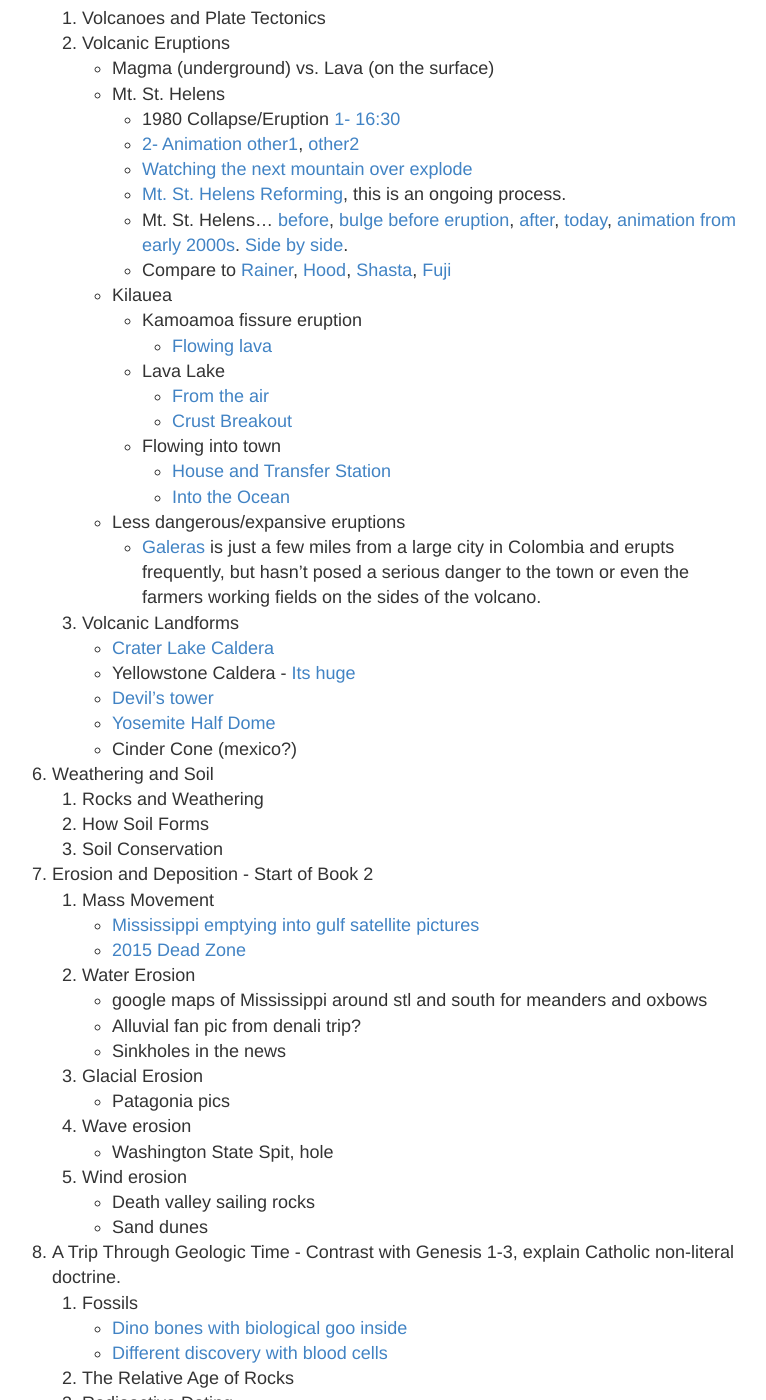
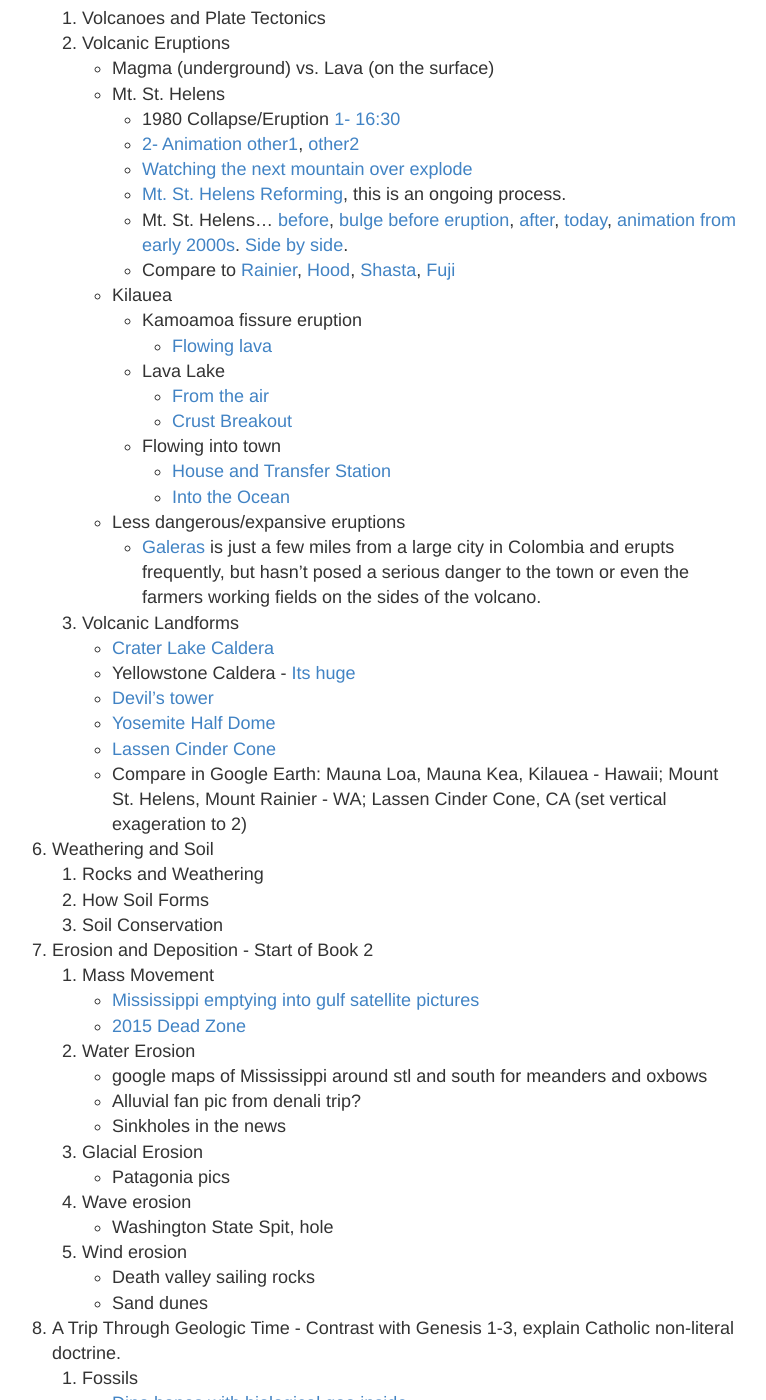
Before and after one commit to ctkstl/earth_science, a Jekyll site: the page built from resources.md, in a window 1280 px wide and 1400 px high, scrolled down 2878 px. Shown: the whole window, without its empty margins (258-1024 px from the left). Built offline with Jekyll 4.4.1, drawn with Linux system fonts in a browser that asks for light colours; Markdown is read by kramdown in place of the engine named in the settings.

Commit message:
Finished volcanoes example

```diff
--- a/resources.md
+++ b/resources.md
@@ -77,7 +77,7 @@ permalink: /resources/
             *   [Watching the next mountain over explode](http://imgur.com/uKnHLek)
             *   [Mt. St. Helens Reforming](https://www.youtube.com/watch?v=h6B1myUKAS4), this is an ongoing process.
             *   Mt. St. Helens... [before](https://upload.wikimedia.org/wikipedia/commons/thumb/9/97/St_Helens_before_1980_eruption_horizon_fixed.jpg/2560px-St_Helens_before_1980_eruption_horizon_fixed.jpg), [bulge before eruption](https://commons.wikimedia.org/wiki/File:MSH80_bulge_on_north_side_04-27-80.jpg),  [after](https://commons.wikimedia.org/wiki/File:MSH82_st_helens_spirit_lake_reflection_05-19-82.jpg),  [today](http://i.imgur.com/iMWteOW.jpg), [animation from early 2000s](https://commons.wikimedia.org/wiki/File:Mount_Saint_Helens-ffmpeg-600-1920x1080.ogg). [Side by side](http://www.audacityoftruth.org/wp-content/uploads/2014/10/Catastrophism.jpg).
-            *   Compare to [Rainer](https://commons.wikimedia.org/wiki/File:Mount_Rainier_07.jpg), [Hood](https://commons.wikimedia.org/wiki/File:Mount_Hood_in_Trillium_Lake.jpg), [Shasta](https://commons.wikimedia.org/wiki/File:Mount_Shasta_%281%29.jpg), [Fuji](https://commons.wikimedia.org/wiki/File:Mount-fuji-kamakura.jpg)
+            *   Compare to [Rainier](https://commons.wikimedia.org/wiki/File:Mount_Rainier_07.jpg), [Hood](https://commons.wikimedia.org/wiki/File:Mount_Hood_in_Trillium_Lake.jpg), [Shasta](https://commons.wikimedia.org/wiki/File:Mount_Shasta_%281%29.jpg), [Fuji](https://commons.wikimedia.org/wiki/File:Mount-fuji-kamakura.jpg)
         *   Kilauea
             *   Kamoamoa fissure eruption
                 *   [Flowing lava](https://www.youtube.com/watch?v=5ncOb_gOjuQ)
@@ -94,7 +94,8 @@ permalink: /resources/
         *   Yellowstone Caldera - [Its huge](https://commons.wikimedia.org/wiki/File:Yellowstone_Caldera_map2.jpg)
         *   [Devil's tower](https://commons.wikimedia.org/wiki/File:The_Devil%27s_Tower,_Devil%27s_Tower_National_Monument_in_Northeastern_Wyoming_(90810).jpg)
         *   [Yosemite Half Dome](https://commons.wikimedia.org/wiki/File:Girl_Posing_at_Glacier_Point_Yosemite_2013.jpg)
-        *   Cinder Cone (mexico?)
+        *   [Lassen Cinder Cone](https://en.wikipedia.org/wiki/Cinder_Cone_and_the_Fantastic_Lava_Beds)
+        *   Compare in Google Earth: Mauna Loa, Mauna Kea, Kilauea - Hawaii; Mount St. Helens, Mount Rainier - WA; Lassen Cinder Cone, CA (set vertical exageration to 2)
 6.  Weathering and Soil
     1.  Rocks and Weathering
     2.  How Soil Forms
```
